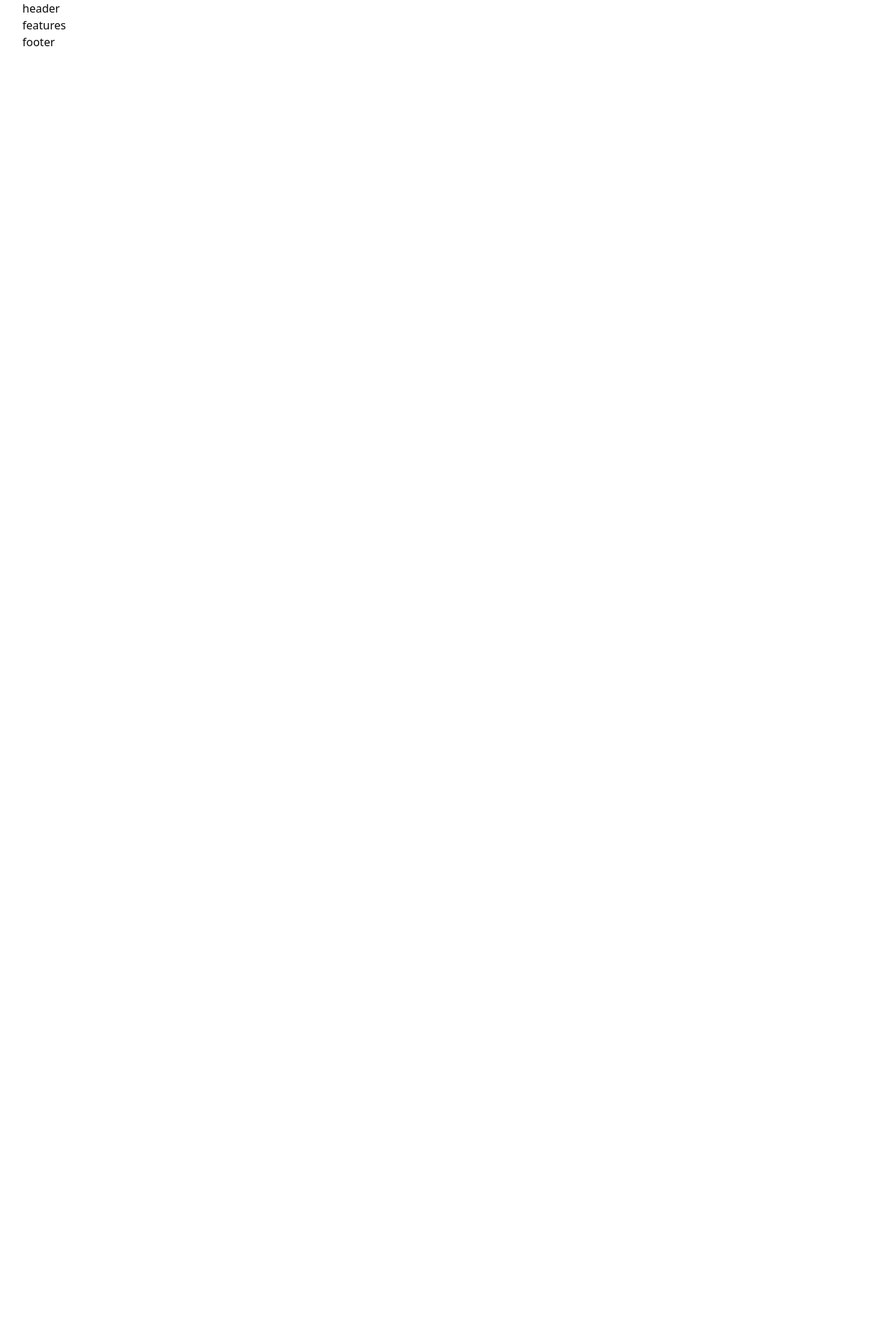
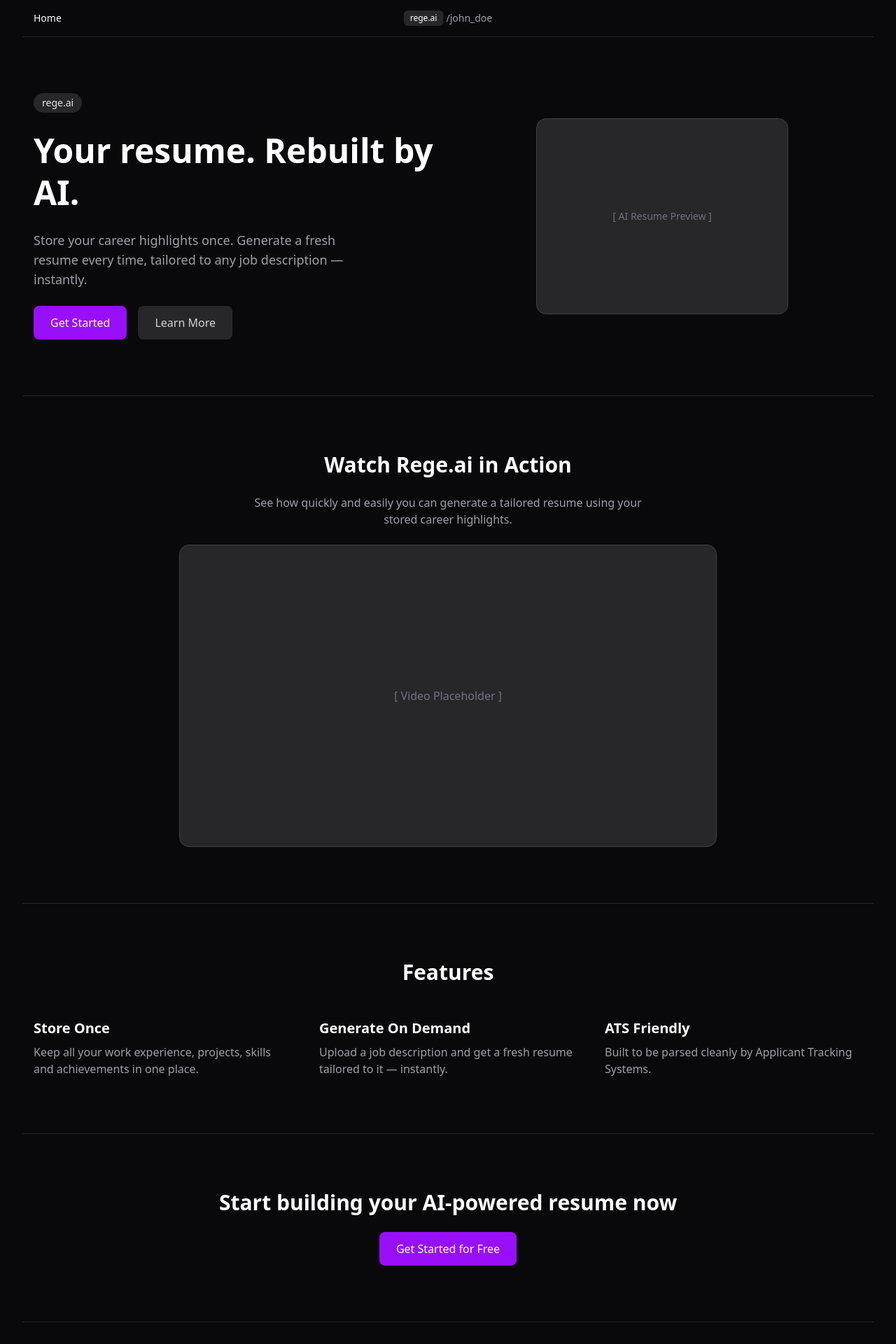
Before and after one commit to thetsajeet/rege.ai, a Next.js app in the folder rege.ai-ui/: page / in a window 1280 px wide. Shown: the top 1920 px of the page at 70% size. Before the commit the page ends 800 px from the top, so only its background shows below. Built offline with nearby package versions, Linux system fonts and the light colour scheme.

Commit message:
chore: sample landing page

```diff
--- a/rege.ai-ui/src/app/globals.css
+++ b/rege.ai-ui/src/app/globals.css
@@ -41,6 +41,27 @@
   --radius-md: calc(var(--radius) - 2px);
   --radius-lg: var(--radius);
   --radius-xl: calc(var(--radius) + 4px);
+  --animate-shimmer-slide: shimmer-slide var(--speed) ease-in-out infinite alternate;
+  --animate-spin-around: spin-around calc(var(--speed) * 2) infinite linear;
+  @keyframes shimmer-slide {
+  to {
+    transform: translate(calc(100cqw - 100%), 0);
+    }
+  }
+  @keyframes spin-around {
+  0% {
+    transform: translateZ(0) rotate(0);
+    }
+  15%, 35% {
+    transform: translateZ(0) rotate(90deg);
+    }
+  65%, 85% {
+    transform: translateZ(0) rotate(270deg);
+    }
+  100% {
+    transform: translateZ(0) rotate(360deg);
+    }
+  }
 }
 
 :root {
--- a/rege.ai-ui/src/app/layout.tsx
+++ b/rege.ai-ui/src/app/layout.tsx
@@ -14,7 +14,7 @@
   return (
     <html lang="en">
       <body
-        className={`max-w-screen-xl mx-auto px-4 sm:px-6 md:px-8 h-full flex flex-col antialiased`}
+        className={`dark max-w-screen-xl mx-auto px-4 sm:px-6 md:px-8 h-full flex flex-col antialiased`}
       >
         {children}
       </body>
--- a/rege.ai-ui/src/app/page.tsx
+++ b/rege.ai-ui/src/app/page.tsx
@@ -1,12 +1,115 @@
+import { ShimmerButton } from "@/components/magicui/shimmer-button";
+import { Badge } from "@/components/ui/badge";
 import { Button } from "@/components/ui/button";
 
 export default function Home() {
   return (
-    <div className="flex-1">
-      {/* TODO: Landing page components */}
-      <div>header</div>
-      <div>features</div>
-      <div>footer</div>
+    <div className="bg-zinc-950 text-white">
+      {/* Navbar */}
+      <nav className="w-full px-4 py-4 border-b border-zinc-800">
+        <div className="max-w-screen-xl mx-auto flex items-center justify-between">
+          <div className="text-sm font-medium text-white">Home</div>
+          <div className="absolute left-1/2 -translate-x-1/2 flex items-center gap-1 text-sm">
+            <Badge className="bg-zinc-800 text-white px-2 py-0.5 rounded-sm">
+              rege.ai
+            </Badge>
+            <span className="text-zinc-400">/john_doe</span>
+          </div>
+          <div className="w-12" />
+        </div>
+      </nav>
+
+      {/* Hero Section */}
+      <section className="w-full px-4 py-20">
+        <div className="max-w-screen-xl mx-auto flex flex-col lg:flex-row items-center justify-between gap-10">
+          <div className="flex-1 space-y-6 text-center lg:text-left">
+            <span className="inline-block bg-zinc-800 text-zinc-200 px-3 py-1 rounded-full text-sm font-medium">
+              rege.ai
+            </span>
+            <h1 className="text-5xl font-semibold leading-tight text-white">
+              Your resume. Rebuilt by AI.
+            </h1>
+            <p className="text-zinc-400 text-lg max-w-md mx-auto lg:mx-0">
+              Store your career highlights once. Generate a fresh resume every
+              time, tailored to any job description — instantly.
+            </p>
+            <div className="flex flex-col sm:flex-row gap-4 justify-center lg:justify-start">
+              <button className="bg-purple-600 hover:bg-purple-500 px-6 py-3 rounded-md font-medium text-white">
+                Get Started
+              </button>
+              <button className="bg-zinc-800 hover:bg-zinc-700 px-6 py-3 rounded-md font-medium text-zinc-300">
+                Learn More
+              </button>
+            </div>
+          </div>
+          <div className="flex-1 hidden lg:flex justify-center">
+            <div className="w-[360px] h-[280px] bg-zinc-800 rounded-xl border border-zinc-700 flex items-center justify-center text-zinc-500 text-sm">
+              [ AI Resume Preview ]
+            </div>
+          </div>
+        </div>
+      </section>
+
+      {/* Video Demo Section */}
+      <section className="w-full px-4 py-20 border-t border-zinc-800">
+        <div className="max-w-screen-md mx-auto text-center space-y-6">
+          <h2 className="text-3xl font-semibold">Watch Rege.ai in Action</h2>
+          <p className="text-zinc-400 max-w-xl mx-auto">
+            See how quickly and easily you can generate a tailored resume using
+            your stored career highlights.
+          </p>
+          <div className="w-full aspect-video bg-zinc-800 rounded-xl border border-zinc-700 flex items-center justify-center text-zinc-500">
+            [ Video Placeholder ]
+          </div>
+        </div>
+      </section>
+
+      {/* Features Section */}
+      <section className="w-full px-4 py-20 border-t border-zinc-800">
+        <div className="max-w-screen-xl mx-auto text-center space-y-12">
+          <h2 className="text-3xl font-semibold">Features</h2>
+          <div className="grid md:grid-cols-3 gap-10 text-left">
+            {[
+              {
+                title: "Store Once",
+                desc: "Keep all your work experience, projects, skills and achievements in one place.",
+              },
+              {
+                title: "Generate On Demand",
+                desc: "Upload a job description and get a fresh resume tailored to it — instantly.",
+              },
+              {
+                title: "ATS Friendly",
+                desc: "Built to be parsed cleanly by Applicant Tracking Systems.",
+              },
+            ].map((feature, idx) => (
+              <div key={idx} className="space-y-2">
+                <h3 className="text-xl font-semibold text-white">
+                  {feature.title}
+                </h3>
+                <p className="text-zinc-400">{feature.desc}</p>
+              </div>
+            ))}
+          </div>
+        </div>
+      </section>
+
+      {/* Call to Action Section */}
+      <section className="w-full px-4 py-20 border-t border-zinc-800">
+        <div className="max-w-screen-md mx-auto text-center space-y-6">
+          <h2 className="text-3xl font-semibold">
+            Start building your AI-powered resume now
+          </h2>
+          <button className="bg-purple-600 hover:bg-purple-500 px-6 py-3 rounded-md font-medium text-white">
+            Get Started for Free
+          </button>
+        </div>
+      </section>
+
+      {/* Footer */}
+      <footer className="w-full px-4 py-10 border-t border-zinc-800 text-center text-zinc-500 text-sm">
+        © 2025 rege.ai. All rights reserved.
+      </footer>
     </div>
   );
 }
--- /dev/null
+++ b/rege.ai-ui/src/components/magicui/shimmer-button.tsx
@@ -0,0 +1,96 @@
+import React, { CSSProperties, ComponentPropsWithoutRef } from "react";
+
+import { cn } from "@/lib/utils";
+
+export interface ShimmerButtonProps extends ComponentPropsWithoutRef<"button"> {
+  shimmerColor?: string;
+  shimmerSize?: string;
+  borderRadius?: string;
+  shimmerDuration?: string;
+  background?: string;
+  className?: string;
+  children?: React.ReactNode;
+}
+
+export const ShimmerButton = React.forwardRef<
+  HTMLButtonElement,
+  ShimmerButtonProps
+>(
+  (
+    {
+      shimmerColor = "#ffffff",
+      shimmerSize = "0.05em",
+      shimmerDuration = "3s",
+      borderRadius = "100px",
+      background = "rgba(0, 0, 0, 1)",
+      className,
+      children,
+      ...props
+    },
+    ref,
+  ) => {
+    return (
+      <button
+        style={
+          {
+            "--spread": "90deg",
+            "--shimmer-color": shimmerColor,
+            "--radius": borderRadius,
+            "--speed": shimmerDuration,
+            "--cut": shimmerSize,
+            "--bg": background,
+          } as CSSProperties
+        }
+        className={cn(
+          "group relative z-0 flex cursor-pointer items-center justify-center overflow-hidden whitespace-nowrap border border-white/10 px-6 py-3 text-white [background:var(--bg)] [border-radius:var(--radius)] dark:text-black",
+          "transform-gpu transition-transform duration-300 ease-in-out active:translate-y-px",
+          className,
+        )}
+        ref={ref}
+        {...props}
+      >
+        {/* spark container */}
+        <div
+          className={cn(
+            "-z-30 blur-[2px]",
+            "absolute inset-0 overflow-visible [container-type:size]",
+          )}
+        >
+          {/* spark */}
+          <div className="absolute inset-0 h-[100cqh] animate-shimmer-slide [aspect-ratio:1] [border-radius:0] [mask:none]">
+            {/* spark before */}
+            <div className="absolute -inset-full w-auto rotate-0 animate-spin-around [background:conic-gradient(from_calc(270deg-(var(--spread)*0.5)),transparent_0,var(--shimmer-color)_var(--spread),transparent_var(--spread))] [translate:0_0]" />
+          </div>
+        </div>
+        {children}
+
+        {/* Highlight */}
+        <div
+          className={cn(
+            "insert-0 absolute size-full",
+
+            "rounded-2xl px-4 py-1.5 text-sm font-medium shadow-[inset_0_-8px_10px_#ffffff1f]",
+
+            // transition
+            "transform-gpu transition-all duration-300 ease-in-out",
+
+            // on hover
+            "group-hover:shadow-[inset_0_-6px_10px_#ffffff3f]",
+
+            // on click
+            "group-active:shadow-[inset_0_-10px_10px_#ffffff3f]",
+          )}
+        />
+
+        {/* backdrop */}
+        <div
+          className={cn(
+            "absolute -z-20 [background:var(--bg)] [border-radius:var(--radius)] [inset:var(--cut)]",
+          )}
+        />
+      </button>
+    );
+  },
+);
+
+ShimmerButton.displayName = "ShimmerButton";
```
